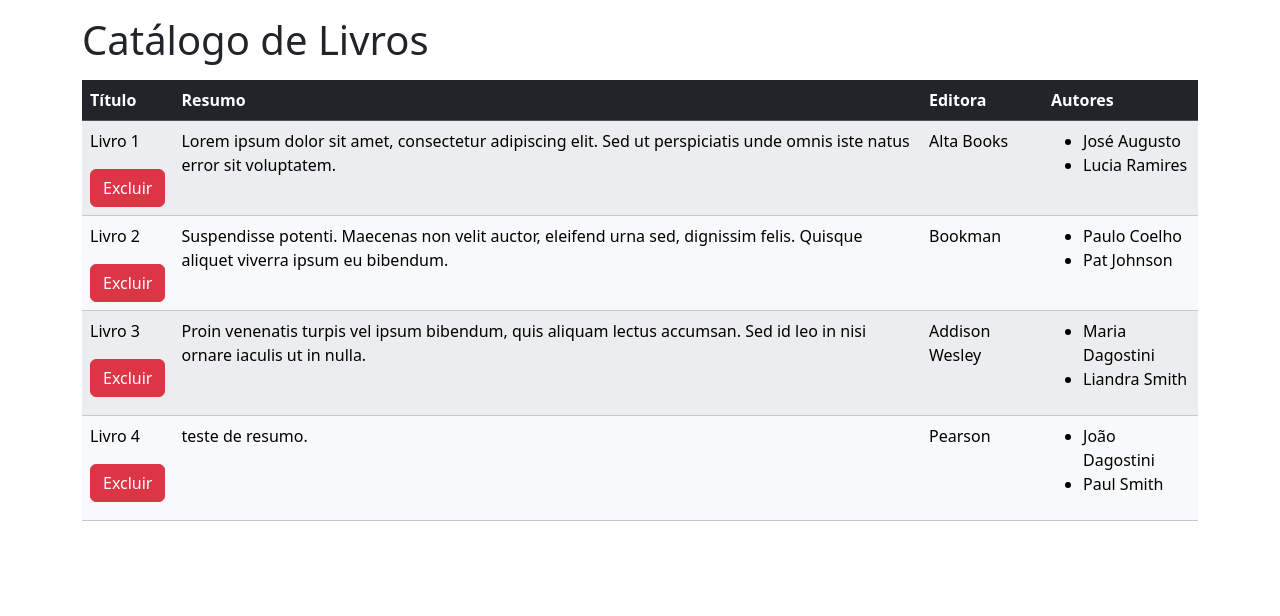
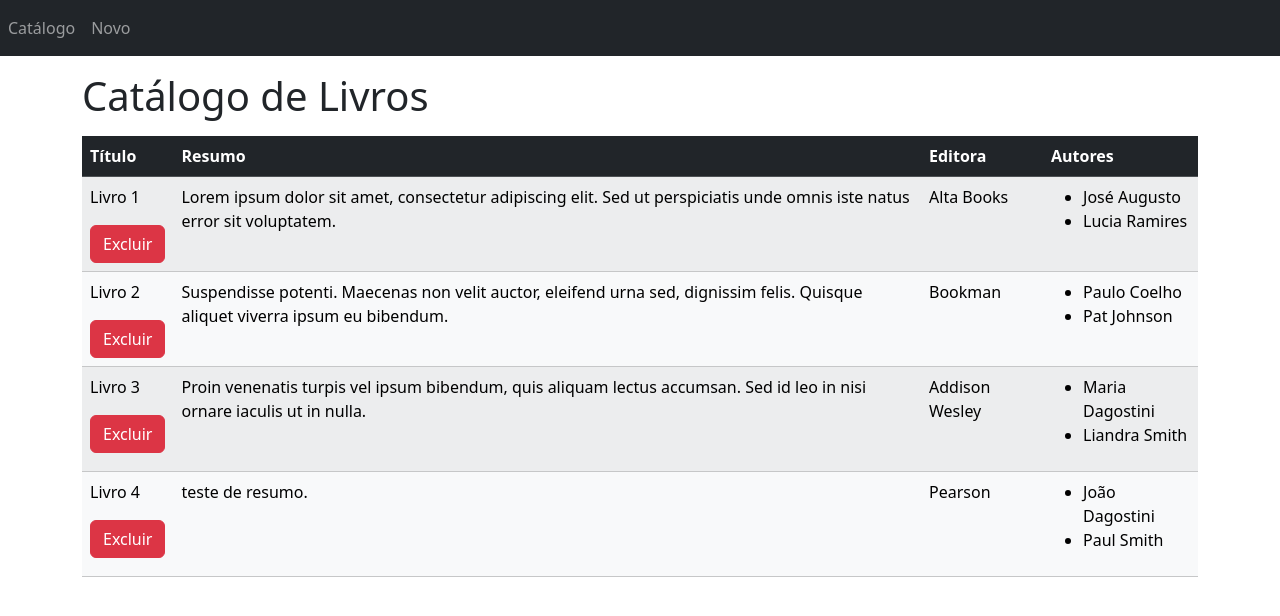
Before and after one commit to Alvimm/livros-angular-m2n4, an Angular app: page /lista in a window 1280 px wide. Before the commit this address led to /. Shown: the top 616 px of the page. Built offline with nearby package versions, Linux system fonts and the light colour scheme.

Commit message:
add the routing and the nav

```diff
--- a/src/app/app-routing.module.ts
+++ b/src/app/app-routing.module.ts
@@ -1,7 +1,13 @@
 import { NgModule } from '@angular/core';
 import { RouterModule, Routes } from '@angular/router';
+import { LivroListaComponent } from './livro-lista/livro-lista.component';
+import { LivroDadosComponent } from './livro-dados/livro-dados.component';
 
-const routes: Routes = [];
+const routes: Routes = [
+  { path: 'lista', component: LivroListaComponent },
+  { path: 'dados', component: LivroDadosComponent },
+  { path: '', redirectTo: '/lista', pathMatch: 'full' },
+];
 
 @NgModule({
   imports: [RouterModule.forRoot(routes)],
--- a/src/app/app.component.html
+++ b/src/app/app.component.html
@@ -1,2 +1,11 @@
-<app-livro-lista></app-livro-lista>
+<nav class="navbar navbar-expand-lg bg-dark" data-bs-theme="dark">
+  <ul class="navbar-nav">
+    <li class="nav-item">
+      <a class="nav-link" routerLink="/lista">Catálogo</a>
+    </li>
+    <li class="nav-item">
+      <a class="nav-link" routerLink="/dados">Novo</a>
+    </li>
+  </ul>
+</nav>
 <router-outlet></router-outlet>
--- a/src/app/app.module.ts
+++ b/src/app/app.module.ts
@@ -7,6 +7,7 @@ import { LivroListaComponent } from './livro-lista/livro-lista.component';
 import { LivroDadosComponent } from './livro-dados/livro-dados.component';
 import { ControleEditoraService } from './controle-editora.service';
 import { ControleLivrosService } from './controle-livros.service';
+import { FormsModule } from '@angular/forms';
 
 @NgModule({
   declarations: [
@@ -16,7 +17,8 @@ import { ControleLivrosService } from './controle-livros.service';
   ],
   imports: [
     BrowserModule,
-    AppRoutingModule
+    AppRoutingModule,
+    FormsModule
   ],
   providers: [ControleEditoraService, ControleLivrosService],
   bootstrap: [AppComponent]
```
